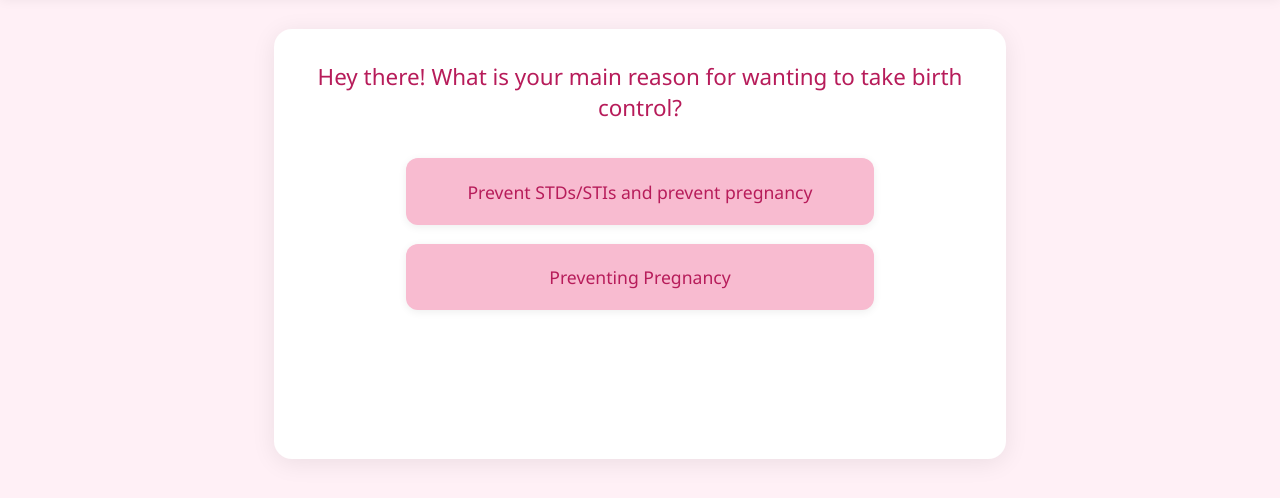
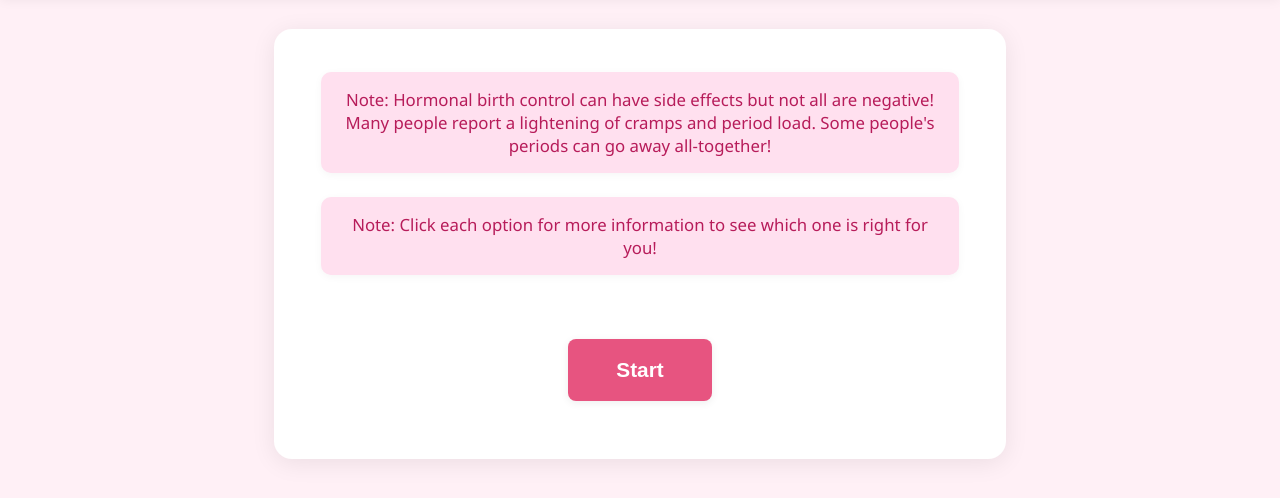
Before and after one commit to dchou15/birth-control-tool, a plain HTML site: page index.html in a window 1280 px wide. Shown: the part 102-600 px from the top of the page. Drawn offline with Linux system fonts and the light colour scheme.

Commit message:
Add files via upload

```diff
--- a/index.html
+++ b/index.html
@@ -145,6 +145,33 @@
       margin-left: auto;
       margin-right: auto;
     }
+    .welcome {
+      display: flex;
+      flex-direction: column;
+      align-items: center;
+      justify-content: center;
+      min-height: 350px;
+      width: 100%;
+      animation: fadeIn 0.5s;
+    }
+    .start-btn {
+      background: var(--button-bg);
+      color: #fff;
+      border: none;
+      border-radius: 8px;
+      padding: 1.2rem 3rem;
+      font-size: 1.3rem;
+      font-weight: 600;
+      cursor: pointer;
+      margin: 2.5rem auto 0 auto;
+      box-shadow: 0 2px 8px rgba(0,0,0,0.07);
+      transition: background 0.2s, transform 0.1s;
+      display: block;
+    }
+    .start-btn:hover, .start-btn:focus {
+      background: var(--button-hover);
+      transform: translateY(-2px) scale(1.03);
+    }
     .modal-overlay {
       position: fixed;
       top: 0; left: 0; right: 0; bottom: 0;
@@ -230,6 +257,10 @@
       }
       .modal {
         padding: 1.2rem 0.7rem 1rem 0.7rem;
+      }
+      .start-btn {
+        font-size: 1.1rem;
+        padding: 1rem 2rem;
       }
     }
   </style>
@@ -371,6 +402,12 @@
       ]
     };
 
+    // Welcome screen notes
+    const welcomeNotes = [
+      "Note: Hormonal birth control can have side effects but not all are negative! Many people report a lightening of cramps and period load. Some people's periods can go away all-together!",
+      "Note: Click each option for more information to see which one is right for you!"
+    ];
+
     // Modal logic
     function showModal(title, desc) {
       const modalRoot = document.getElementById('modal-root');
@@ -392,6 +429,24 @@
     }
 
     const app = document.getElementById('app');
+
+    function renderWelcome() {
+      app.innerHTML = '';
+      const welcomeDiv = document.createElement('div');
+      welcomeDiv.className = 'welcome';
+      welcomeNotes.forEach(note => {
+        const noteDiv = document.createElement('div');
+        noteDiv.className = 'note-bubble';
+        noteDiv.textContent = note;
+        welcomeDiv.appendChild(noteDiv);
+      });
+      const startBtn = document.createElement('button');
+      startBtn.className = 'start-btn';
+      startBtn.textContent = 'Start';
+      startBtn.onclick = () => renderNode(tree);
+      welcomeDiv.appendChild(startBtn);
+      app.appendChild(welcomeDiv);
+    }
 
     function renderNode(node) {
       app.innerHTML = '';
@@ -484,13 +539,13 @@
         const restartBtn = document.createElement('button');
         restartBtn.className = 'restart-btn';
         restartBtn.textContent = 'Start Over';
-        restartBtn.onclick = () => renderNode(tree);
+        restartBtn.onclick = () => renderWelcome();
         app.appendChild(restartBtn);
       }
     }
 
-    // Start the flow
-    renderNode(tree);
+    // Start with welcome screen
+    renderWelcome();
   </script>
 </body>
 </html>
```
